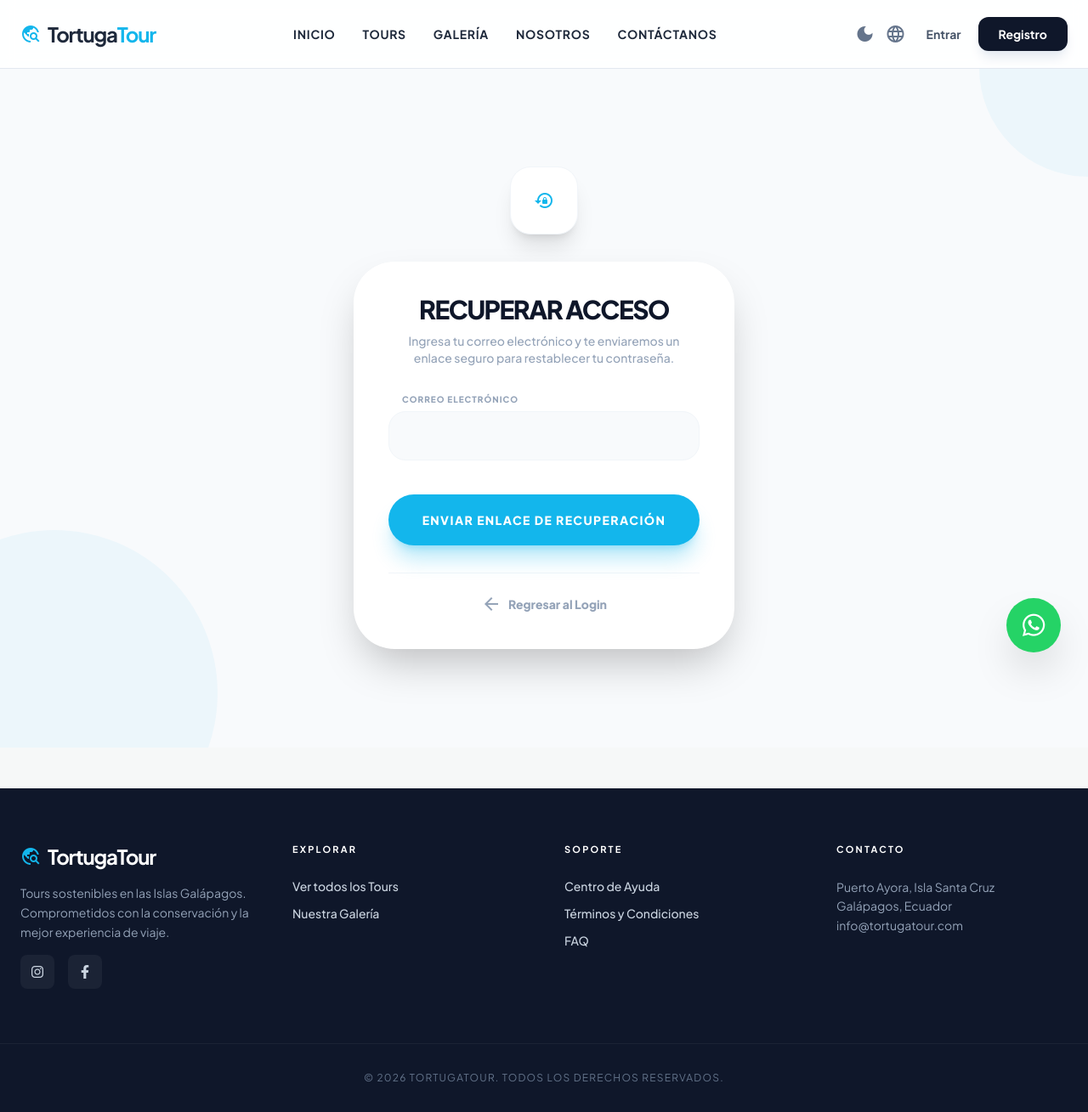
After one commit to CarolinaMoran03/tortugatourec, a Django app: page /password_reset/ in a window 1280 px wide. The commit adds this page. Shown: the whole page at 85% size. Run offline with Django 5.2, Linux system fonts and the light colour scheme; some libraries are stand-ins or nearby versions.

Commit message:
restablecer contrasena

```diff
--- /dev/null
+++ b/core/templates/registration/password_reset_form.html
@@ -0,0 +1,85 @@
+{% extends "core/base.html" %}
+{% block title %}Recuperar Contraseña | TortugaTour{% endblock %}
+
+{% block content %}
+<link href="https://fonts.googleapis.com/icon?family=Material+Icons" rel="stylesheet">
+
+<div class="min-h-screen flex items-center justify-center bg-slate-50 py-16 px-6 relative overflow-hidden">
+    <div class="absolute top-0 right-0 w-64 h-64 bg-primary/5 rounded-full translate-x-1/2 -translate-y-1/2"></div>
+    <div class="absolute bottom-0 left-0 w-96 h-96 bg-primary/5 rounded-full -translate-x-1/3 translate-y-1/3"></div>
+
+    <div class="max-w-md w-full relative">
+        <div class="flex justify-center mb-8">
+            <div
+                class="w-20 h-20 bg-white rounded-3xl shadow-xl flex items-center justify-center border border-slate-100">
+                <span class="material-icons text-primary text-4xl">lock_reset</span>
+            </div>
+        </div>
+
+        <div class="bg-white p-10 rounded-[3rem] shadow-2xl border border-white/60 backdrop-blur-sm text-center">
+            <h2 class="text-3xl font-black text-slate-900 tracking-tighter uppercase leading-none mb-3">Recuperar Acceso
+            </h2>
+            <p class="text-slate-400 text-sm font-medium mb-8">Ingresa tu correo electrónico y te enviaremos un enlace
+                seguro para restablecer tu contraseña.</p>
+
+            <form method="post" class="space-y-6 text-left">
+                {% csrf_token %}
+
+                {% if form.errors %}
+                <div
+                    class="bg-red-50 border border-red-100 text-red-600 text-xs font-bold p-4 rounded-2xl text-center italic">
+                    Corrige los errores indicados.
+                </div>
+                {% endif %}
+
+                <div class="relative group">
+                    <label
+                        class="block text-[10px] font-black uppercase text-slate-400 mb-1.5 ml-4 tracking-[0.1em] group-focus-within:text-primary transition-colors">
+                        Correo Electrónico
+                    </label>
+                    <div class="relative">
+                        {{ form.email }}
+                    </div>
+                </div>
+
+                <div class="pt-4">
+                    <button type="submit"
+                        class="group relative w-full py-5 bg-primary text-white rounded-[2rem] font-black text-sm tracking-widest hover:bg-primary-dark transition-all duration-300 shadow-xl shadow-primary/30 uppercase">
+                        Enviar Enlace de Recuperación
+                    </button>
+                </div>
+            </form>
+
+            <div class="mt-8 pt-6 border-t border-slate-100">
+                <p class="text-sm text-slate-500 font-medium">
+                    <a href="{% url 'login' %}"
+                        class="text-slate-400 font-black hover:text-primary hover:underline transition-colors flex justify-center items-center gap-2">
+                        <span class="material-icons text-sm">arrow_back</span> Regresar al Login
+                    </a>
+                </p>
+            </div>
+        </div>
+    </div>
+</div>
+
+<style>
+    input[type="email"] {
+        width: 100%;
+        background-color: #f8fafc;
+        border: 1px solid #f1f5f9;
+        padding: 1rem 1.5rem;
+        border-radius: 1.25rem;
+        font-weight: 600;
+        color: #1e293b;
+        outline: none;
+        transition: all 0.3s ease;
+    }
+
+    input[type="email"]:focus {
+        background-color: #ffffff;
+        border-color: #3b82f6;
+        box-shadow: 0 0 0 4px rgba(59, 130, 246, 0.1);
+        transform: translateY(-1px);
+    }
+</style>
+{% endblock %}
--- a/core/urls.py
+++ b/core/urls.py
@@ -36,6 +36,7 @@ urlpatterns = [
     path('registro/', views.registro, name='registro'),
     path('login/', views.vista_login, name='login'),
     path('logout/', views.vista_logout, name='logout'),
+    path('', include('django.contrib.auth.urls')), # Password reset views
     # Ruta para ver las reservaciones del usuario
     path('mis-reservas/', views.mis_reservas, name='mis_reservas'),
 
--- a/tortugatour/settings.py
+++ b/tortugatour/settings.py
@@ -72,7 +72,7 @@ ROOT_URLCONF = 'tortugatour.urls'
 TEMPLATES = [
     {
         'BACKEND': 'django.template.backends.django.DjangoTemplates',
-        'DIRS': [],
+        'DIRS': [BASE_DIR / 'core/templates'],
         'APP_DIRS': True,
         'OPTIONS': {
             'context_processors': [
@@ -142,7 +142,9 @@ DEFAULT_AUTO_FIELD = 'django.db.models.BigAutoField'
 
 
 #correo
-EMAIL_BACKEND = os.getenv("EMAIL_BACKEND", "django.core.mail.backends.smtp.EmailBackend")
+EMAIL_HOST_USER = os.getenv("EMAIL_HOST_USER", "")
+_fallback_backend = "django.core.mail.backends.console.EmailBackend" if not EMAIL_HOST_USER else "django.core.mail.backends.smtp.EmailBackend"
+EMAIL_BACKEND = os.getenv("EMAIL_BACKEND", _fallback_backend)
 EMAIL_HOST = os.getenv("EMAIL_HOST", "smtp.gmail.com")
 EMAIL_PORT = int(os.getenv("EMAIL_PORT", "587"))
 EMAIL_USE_TLS = os.getenv("EMAIL_USE_TLS", "true").lower() == "true"
```
Also changed, not shown: core/templates/registration/login.html (+23 -11 lines), core/templates/registration/password_reset_complete.html (added, +34 -0 lines), core/templates/registration/password_reset_confirm.html (added, +96 -0 lines), core/templates/registration/password_reset_done.html (added, +41 -0 lines), db.sqlite3.
